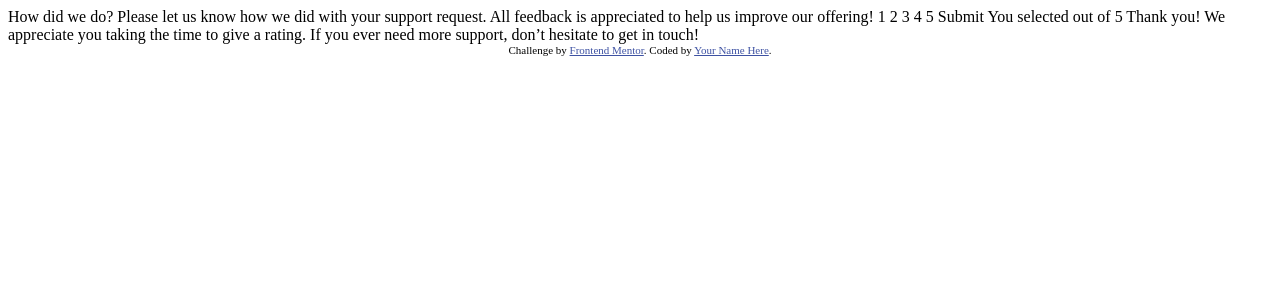
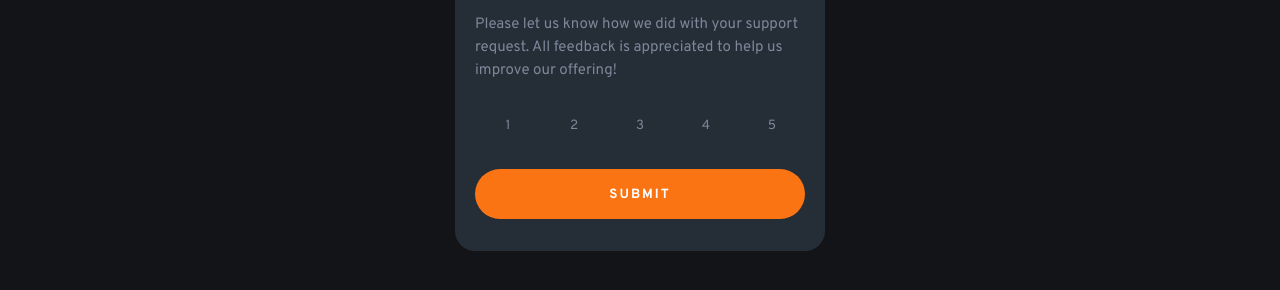
Before and after one commit to Shaurya50211/Rating-Component, a plain HTML site: page index.html in a window 1280 px wide. Drawn offline with Linux system fonts and the light colour scheme.

Commit message:
feat: first page comple

```diff
--- a/index.html
+++ b/index.html
@@ -1,49 +1,68 @@
 <!DOCTYPE html>
 <html lang="en">
+
 <head>
   <meta charset="UTF-8">
-  <meta name="viewport" content="width=device-width, initial-scale=1.0"> <!-- displays site properly based on user's device -->
+  <meta name="viewport" content="width=device-width, initial-scale=1.0">
+  <!-- displays site properly based on user's device -->
 
   <link rel="icon" type="image/png" sizes="32x32" href="./images/favicon-32x32.png">
 
-  <title>Frontend Mentor | Interactive rating component</title>
+  <title>Interactive rating component</title>
+  <link rel="preconnect" href="https://fonts.googleapis.com">
+  <link rel="preconnect" href="https://fonts.gstatic.com" crossorigin>
+  <link href="https://fonts.googleapis.com/css2?family=Overpass:ital,wght@0,100..900;1,100..900&display=swap"
+    rel="stylesheet">
+  <link rel="stylesheet" href="style.css">
+  <style>
+    .attribution {
+      font-size: 11px;
+      text-align: center;
+    }
 
-  <!-- Feel free to remove these styles or customise in your own stylesheet 👍 -->
-  <style>
-    .attribution { font-size: 11px; text-align: center; }
-    .attribution a { color: hsl(228, 45%, 44%); }
+    .attribution a {
+      color: hsl(228, 45%, 44%);
+    }
   </style>
 </head>
+
 <body>
+  <main>
+    <img src="images/icon-star.svg" alt="star">
 
-  <!-- Rating state start -->
+    <h1>How did we do?</h1>
+    <p>Please let us know how we did with your support request. All feedback is appreciated
+      to help us improve our offering!</p>
 
-  How did we do?
+    <div class="rating-buttons">
+      <button>1</button>
+      <button>2</button>
+      <button>3</button>
+      <button>4</button>
+      <button>5</button>
+    </div>
 
-  Please let us know how we did with your support request. All feedback is appreciated
-  to help us improve our offering!
-
-  1 2 3 4 5
-
-  Submit
-
-  <!-- Rating state end -->
+    <button class="submit">Submit</button>
+  </main>
 
   <!-- Thank you state start -->
 
-  You selected <!-- Add rating here --> out of 5
+  <!-- You selected Add rating here out of 5 -->
 
-  Thank you!
+  <!-- Thank you! -->
 
-  We appreciate you taking the time to give a rating. If you ever need more support,
-  don’t hesitate to get in touch!
+  <!-- We appreciate you taking the time to give a rating. If you ever need more support,
+  don’t hesitate to get in touch! -->
 
   <!-- Thank you state end -->
 
 
-  <div class="attribution">
+  <!-- <div class="attribution">
     Challenge by <a href="https://www.frontendmentor.io?ref=challenge" target="_blank">Frontend Mentor</a>.
-    Coded by <a href="#">Your Name Here</a>.
-  </div>
+    Coded by <a href="https://x.com/shaurya50211" target="_blank">Shaurya</a>
+  </div> -->
+
+  <script src="main.js"></script>
 </body>
+
 </html>
--- /dev/null
+++ b/style.css
@@ -0,0 +1,69 @@
+* {
+    margin: 0px;
+    padding: 0px;
+    font-family: 'Overpass';
+    color: white;
+}
+
+body {
+    background-color: hsl(216, 12%, 8%);
+    display: flex;
+    align-items: center;
+    flex-direction: column;
+}
+
+h1 {
+    font-weight: 400;
+}
+
+p {
+    font-size: 15px;
+    color: hsl(216, 12%, 54%);
+    line-height: 23px;
+}
+
+.rating-buttons > * {
+    width: 40px;
+    height: 40px;
+    border-radius: 50px;
+    color: hsl(216, 12%, 54%);
+    background-color: hsl(213, 19%, 18%);
+    border: none;
+
+}
+
+.rating-buttons {
+    display: flex;
+    align-items: center;
+    justify-content: space-around;
+}
+
+.submit {
+    background-color: hsl(25, 97%, 53%);
+    border: none;
+    height: 50px;
+    border-radius: 30px;
+    font-weight: 700;
+    text-transform: uppercase;
+    letter-spacing: 2px;
+
+}
+
+main {
+    background-color:  hsl(213, 19%, 18%);
+    width: calc(350px - 20px);
+    height: calc(375px - 20px);
+    margin-top: calc((100vh - 85vw)/2);
+    border-radius: 20px;
+    display: flex;
+    flex-direction: column;
+    justify-content: space-around;
+    padding: 20px 20px;
+}
+
+img {
+    width: 15px;
+    background-color: hsla(213, 19%, 18%, 0.9);
+    border-radius: 30px;
+    padding: 12px;
+}
```
Also changed, not shown: main.js (added).
